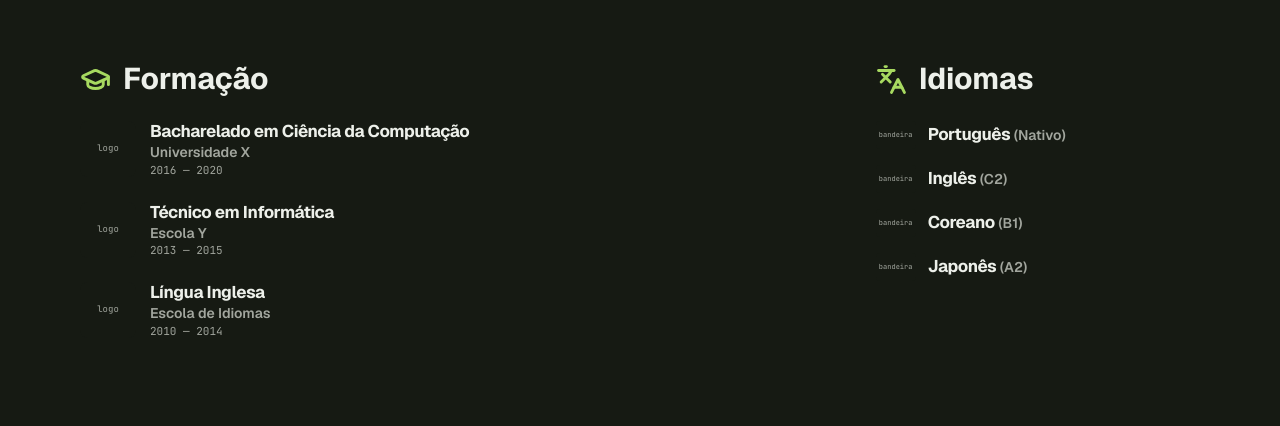
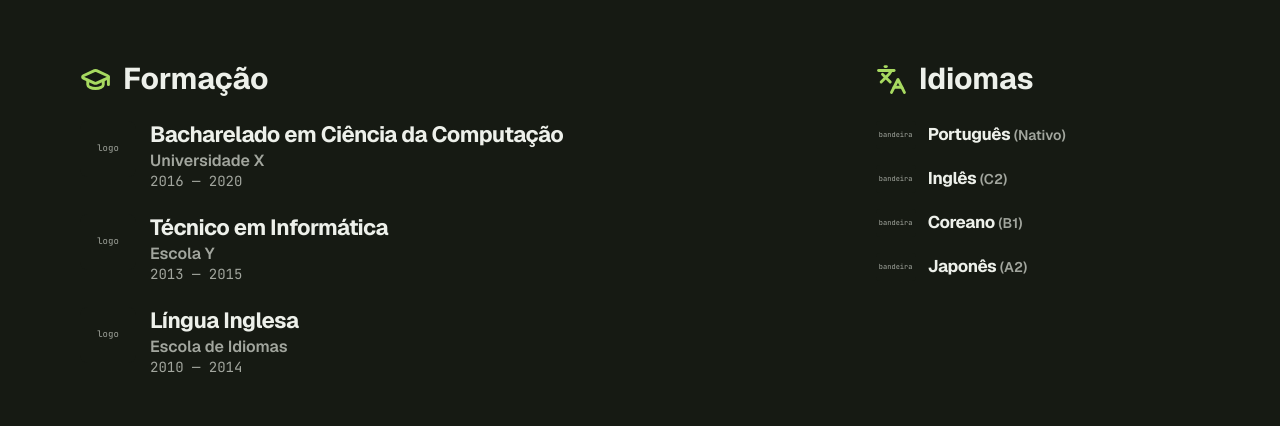
Before and after one commit to Matsvoka/portfolio, a Next.js app: page / in a window 1280 px wide. Shown: the part 1640-2066 px from the top of the page. Built offline with nearby package versions, Linux system fonts and the light colour scheme.

Commit message:
feat: increase education section text sizes

```diff
--- a/src/components/education/education-section.tsx
+++ b/src/components/education/education-section.tsx
@@ -12,13 +12,13 @@ export function EducationSection() {
           <li key={`${entry.institution}-${entry.period}`} className="flex gap-3.5">
             <EntryLogoPlaceholder />
             <div>
-              <p className="text-[17px] font-bold leading-tight tracking-tight text-fg">
+              <p className="text-[22px] font-bold leading-tight tracking-tight text-fg">
                 {entry.degree}
               </p>
-              <p className="mt-0.5 text-sm font-semibold leading-tight text-fg-muted">
+              <p className="mt-0.5 text-base font-semibold leading-tight text-fg-muted">
                 {entry.institution}
               </p>
-              <p className="mt-0.5 font-mono text-[11px] leading-tight text-fg-muted">
+              <p className="mt-0.5 font-mono text-sm leading-tight text-fg-muted">
                 {entry.period}
               </p>
             </div>
```
Also changed, not shown: 1 other file (tests, documents, lock files or other folders).
